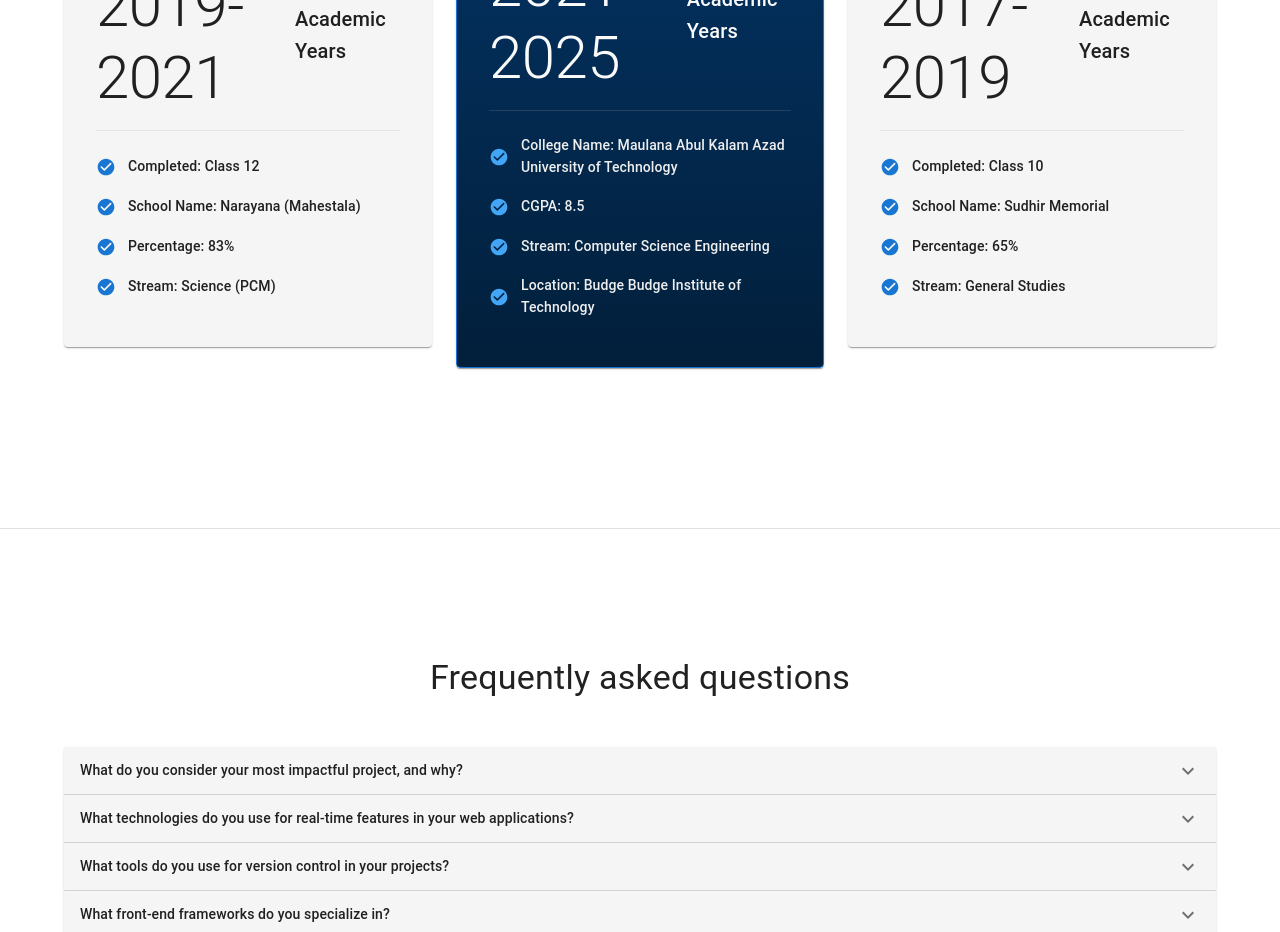
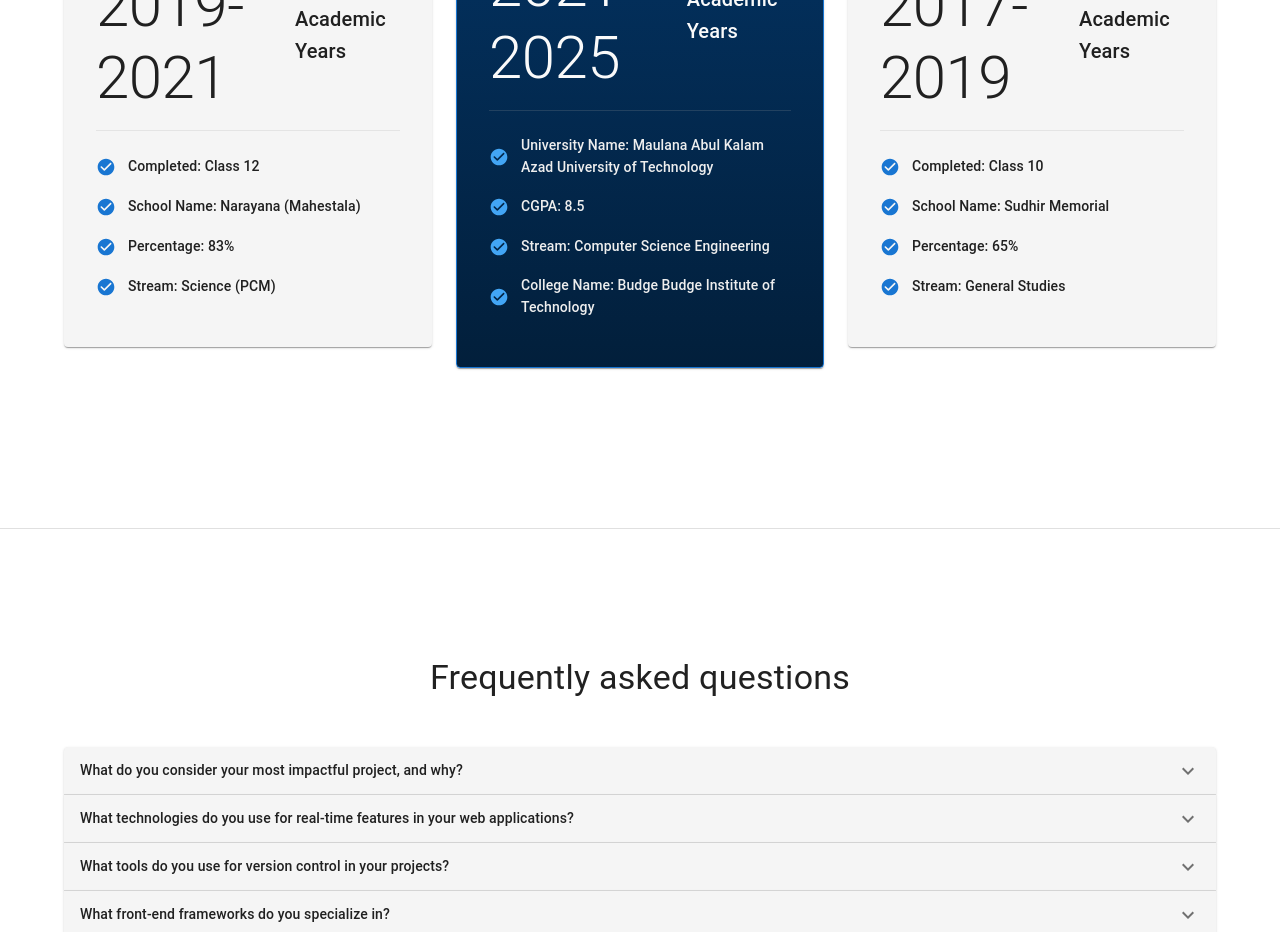
Before and after one commit to Soudeepshaw/portfolio, a React (Vite) app: page / in a window 1280 px wide. Shown: the part 3380-4312 px from the top of the page. Built offline with nearby package versions, Linux system fonts and the light colour scheme.

Commit message:
Update Education.jsx

```diff
--- a/src/Components/Education.jsx
+++ b/src/Components/Education.jsx
@@ -28,10 +28,10 @@ const educationData = [
     subheader: 'Current',
     period: '2021-2025',
     details: [
-      'College Name: Maulana Abul Kalam Azad University of Technology',
+      'University Name: Maulana Abul Kalam Azad University of Technology',
       'CGPA: 8.5',
       'Stream: Computer Science Engineering',
-      'Location: Budge Budge Institute of Technology',
+      'College Name: Budge Budge Institute of Technology',
     ],
     buttonText: 'View Details',
     buttonVariant: 'contained',
```
